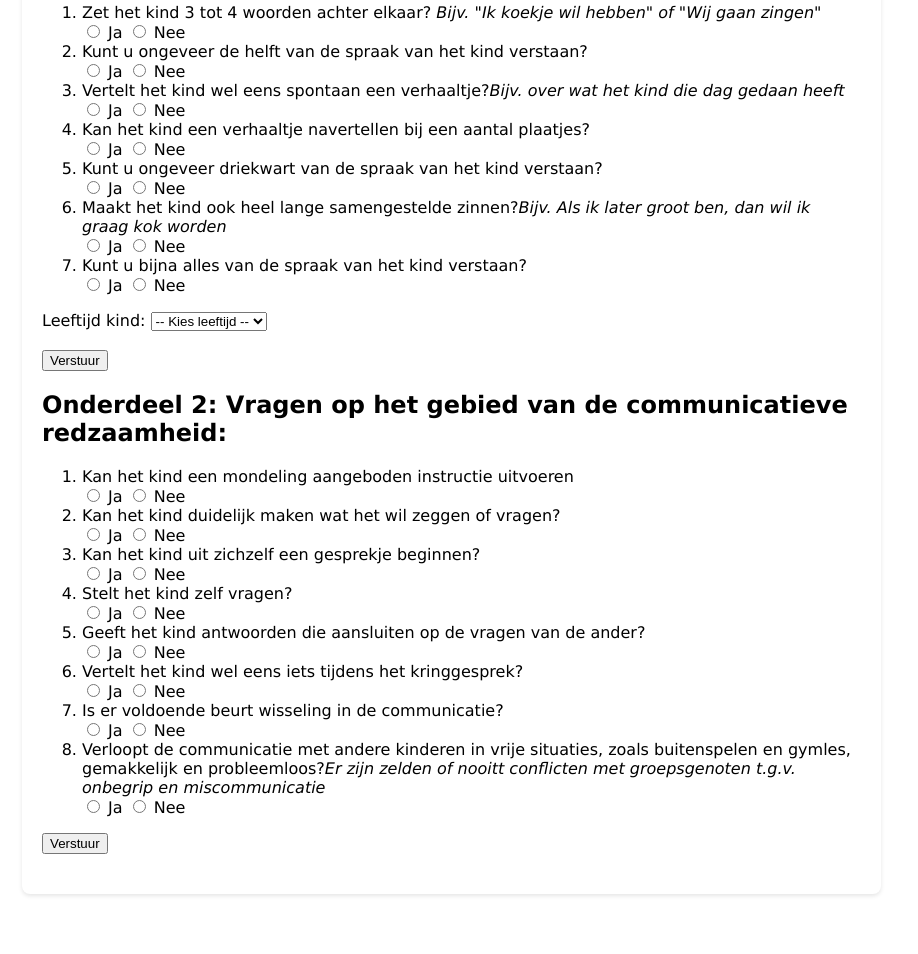
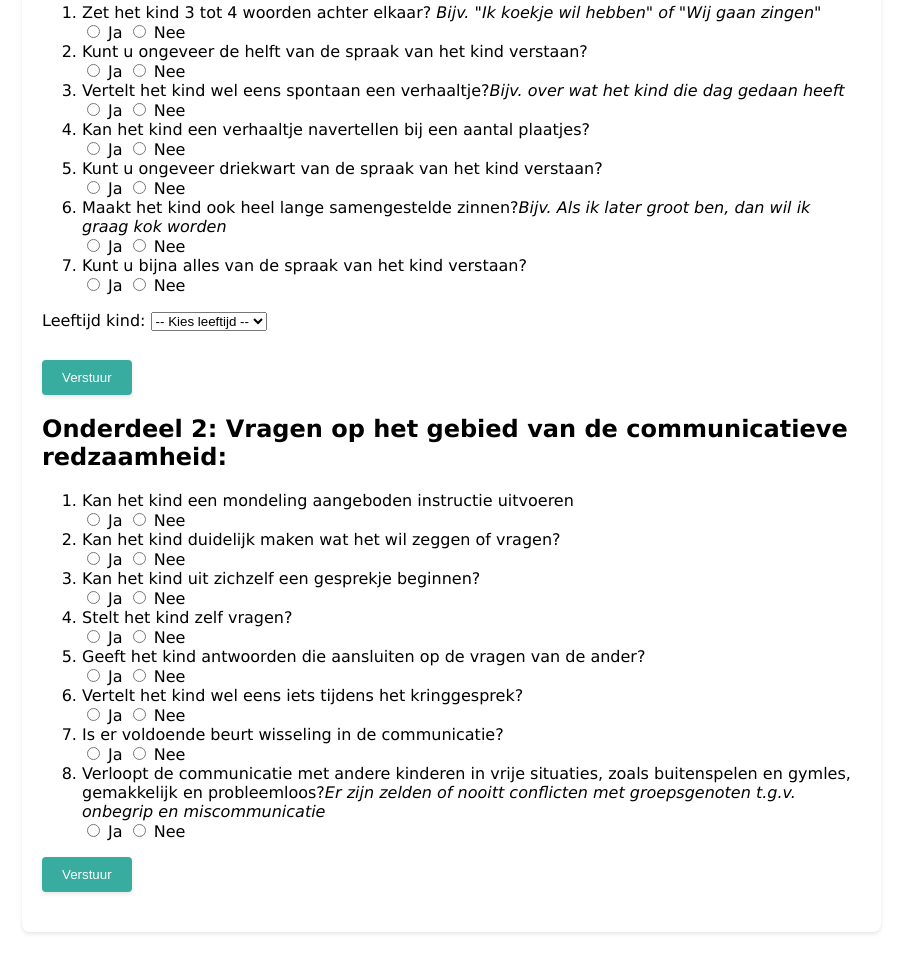
Before and after one commit to TOS-signalering/TOS-signalering, a plain HTML site: page simea.html in a window 1280 px wide. Shown: the part 174-1128 px from the top of the page, without its empty margins (0-918 px from the left). Before the commit the page ends 1090 px from the top, so only its background shows below. Drawn offline with Linux system fonts and the light colour scheme.

Commit message:
Update simea.html

```diff
--- a/simea.html
+++ b/simea.html
@@ -55,7 +55,7 @@
         <option value="5">5 jaar</option>
         <option value="6">6 jaar</option>
       </select><br><br>
-      <button onclick="berekenSpraakTaal()">Verstuur</button>
+      <button class="button" onclick="berekenSpraakTaal()">Verstuur</button>
     </form>
     <div id="uitslagSpraakTaal" style="margin-top: 20px; font-weight: bold;"></div>
 
@@ -104,7 +104,7 @@
         </li>
       </ol>
 
-      <button onclick="berekenSpraakTaal2()">Verstuur</button>
+      <button class="button" onclick="berekenSpraakTaal2()">Verstuur</button>
     </form>
     <div id="uitslagSpraakTaal2" style="margin-top: 20px; font-weight: bold;"></div>
   </div>
```
